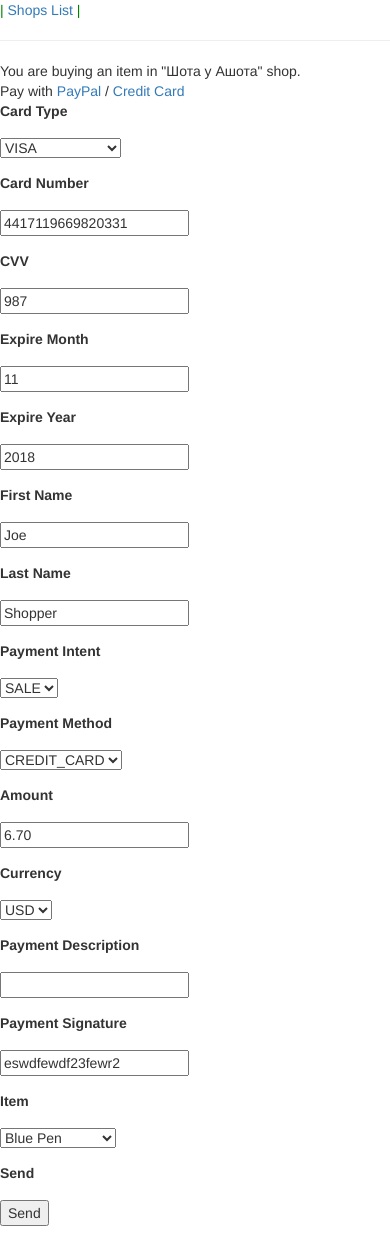
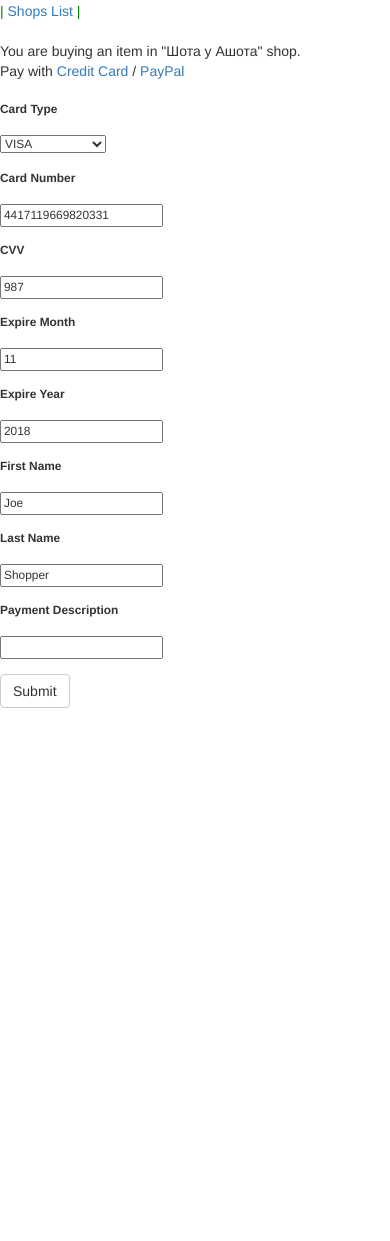
Before and after one commit to Yuriy1988/client-paysys-, a Flask app: page /credit-card-form/1 in a window 390 px wide. After the commit the page ends 708 px from the top, so only its background shows below. Run offline with Flask 2, Linux system fonts and the light colour scheme; some libraries are stand-ins or nearby versions.

Commit message:
Approved form

```diff
--- a/app/forms.py
+++ b/app/forms.py
@@ -1,4 +1,4 @@
-from wtforms import Form, StringField, SubmitField, SelectField, validators
+from wtforms import Form, StringField, SubmitField, SelectField, HiddenField, validators
 
 
 CARD_TYPE_CHOICES = [('visa', 'VISA'), ('mastercard', 'MASTERCARD')]
@@ -138,46 +138,45 @@ class CreditCardPaymentForm(Form):
     )
 
     # Payment stuff:
-    payment_intent = SelectField(
+    payment_intent = HiddenField(
         'Payment Intent',
         [validators.DataRequired(message='Sorry, this is a required field.'),
          validators.Length(min=1, max=30)],
-        choices=PAYMENT_INTENT_CHOICES
+        default='sale'
+        #choices=PAYMENT_INTENT_CHOICES
     )
-    payment_method = SelectField(
+    payment_method = HiddenField(
         'Payment Method',
         [validators.DataRequired(message='Sorry, this is a required field.'),
          validators.Length(min=1, max=30)],
-        choices=PAYMENT_METHOD_CHOICES
+        default='credit_card'
+        #choices=PAYMENT_METHOD_CHOICES
     )
-    amount_total = StringField(
+    amount_total = HiddenField(
         'Amount',
         [validators.DataRequired(message='Sorry, this is a required field.'),
          validators.Length(min=1, max=100)],
         default='6.70'
     )
-    amount_currency = SelectField(
+    amount_currency = HiddenField(
         'Currency',
         [validators.DataRequired(message='Sorry, this is a required field.'),
          validators.Length(min=3, max=3)],
-        choices=CURRENCY_CHOICES
+        default='USD'
+        #choices=CURRENCY_CHOICES
     )
     payment_description = StringField(
         'Payment Description',
         [validators.Length(min=0, max=300)],
         default=''
     )
-    payment_signature = StringField(
-        'Payment Signature',
-        [validators.DataRequired(message='Sorry, this is a required field.')],
-        default="eswdfewdf23fewr2"
-    )
 
     # etc:
-    item = SelectField(
+    item = HiddenField(
         'Item',
         [validators.DataRequired(message='Sorry, this is a required field.')],
-        choices=ITEM_CHOICES
+        default='item'
+        #choices=ITEM_CHOICES
     )
 
     # Submit button:
--- a/app/templates/__main.html
+++ b/app/templates/__main.html
@@ -7,10 +7,19 @@
 </head>
 <body>
 
-<font color="green">| <a href="{{ url_for('home') }}">Shops List</a> |</font>
-<hr>
+    <!--Navigation-->
+    <div class="row">
+        <div class="col-md-1"></div>
+        <div class="col-md-10 container">
+            <font color="green">| <a href="{{ url_for('home') }}">Shops List</a> |</font>
 
-{% block content %}{% endblock %}
+            <!--Content-->
+            <br><br>
+            {% block content %}{% endblock %}
+
+        </div>
+        <div class="col-md-1"></div>
+    </div>
 
 </body>
 </html>
--- a/app/templates/credit_card_payment_form.html
+++ b/app/templates/credit_card_payment_form.html
@@ -3,24 +3,88 @@
 {% block content %}
 
     You are buying an item in "{{ shop.name }}" shop.
-    <br>Pay with <a href="{{ url_for('paypal_payment_form', shop_id=shop.id) }}">PayPal</a> / <a href="{{ url_for('credit_card_payment_form', shop_id=shop.id) }}">Credit Card</a>
+    <br>Pay with <a href="{{ url_for('credit_card_payment_form', shop_id=shop.id) }}">Credit Card</a> / <a href="{{ url_for('paypal_payment_form', shop_id=shop.id) }}">PayPal</a>
 
-    <br>
+    <br><br>
     {% if err %}
         {% for i in err %}
             <br><font color="red">{{ i }}: {{ err[i] }}</font>
         {% endfor %}
     {% endif %}
 
-    <form class="form-horizontal" action="{{ url_for('credit_card_payment_form_execute', shop_id=shop.id) }}" method=post>
-        {% for i in form %}
-            <div class="form-group">
-                <label class="col-sm-2 control-label">{{ i.label }}</label>
-                <div class="col-sm-10 checkbox">
-                    {{ i }}
-                </div>
+    <form class="form-horizontal small" action="{{ url_for('credit_card_payment_form_execute', shop_id=shop.id) }}" method=post>
+
+        <div class="form-group">
+            <label class="col-sm-2 control-label">{{ form.card_type.label }}</label>
+            <div class="col-sm-10 checkbox">
+                {{ form.card_type }}
             </div>
-        {% endfor %}
+        </div>
+
+        <div class="form-group">
+            <label class="col-sm-2 control-label">{{ form.card_number.label }}</label>
+            <div class="col-sm-10 checkbox">
+                {{ form.card_number }}
+            </div>
+        </div>
+
+        <div class="form-group">
+            <label class="col-sm-2 control-label">{{ form.card_cvv.label }}</label>
+            <div class="col-sm-10 checkbox">
+                {{ form.card_cvv }}
+            </div>
+        </div>
+
+        <div class="form-group">
+            <label class="col-sm-2 control-label">{{ form.card_expire_month.label }}</label>
+            <div class="col-sm-10 checkbox">
+                {{ form.card_expire_month }}
+            </div>
+        </div>
+
+        <div class="form-group">
+            <label class="col-sm-2 control-label">{{ form.card_expire_year.label }}</label>
+            <div class="col-sm-10 checkbox">
+                {{ form.card_expire_year }}
+            </div>
+        </div>
+
+        <div class="form-group">
+            <label class="col-sm-2 control-label">{{ form.card_first_name.label }}</label>
+            <div class="col-sm-10 checkbox">
+                {{ form.card_first_name }}
+            </div>
+        </div>
+
+        <div class="form-group">
+            <label class="col-sm-2 control-label">{{ form.card_last_name.label }}</label>
+            <div class="col-sm-10 checkbox">
+                {{ form.card_last_name }}
+            </div>
+        </div>
+
+        {{ form.payment_intent }}
+        {{ form.payment_method }}
+        {{ form.amount_total }}
+        {{ form.amount_currency }}
+        {{ form.item }}
+
+        <div class="form-group">
+            <label class="col-sm-2 control-label">{{ form.payment_description.label }}</label>
+            <div class="col-sm-10 checkbox">
+                {{ form.payment_description }}
+            </div>
+        </div>
+
+        <button type="submit" class="btn btn-default">Submit</button>
+        <!--{% for i in form %}-->
+            <!--<div class="form-group">-->
+                <!--<label class="col-sm-2 control-label">{{ i.label }}</label>-->
+                <!--<div class="col-sm-10 checkbox">-->
+                    <!--{{ i }}-->
+                <!--</div>-->
+            <!--</div>-->
+        <!--{% endfor %}-->
     </form>
 
 
--- a/app/templates/home.html
+++ b/app/templates/home.html
@@ -6,8 +6,8 @@
     {% for shop in shops %}
         <br>
         {{ shop.id }}.
-        <a href="{{ url_for('paypal_payment_form', shop_id=shop.id) }}">{{ shop.name }}</a>
-        {{ shop.logo }}
+        <a href="{{ url_for('credit_card_payment_form', shop_id=shop.id) }}">{{ shop.name }}</a>
+        <img src="{{ shop.logo }}">
     {% endfor %}
 
 {% endblock %}
--- a/app/views.py
+++ b/app/views.py
@@ -1,6 +1,6 @@
 import json
 import requests
-from flask import render_template, request
+from flask import render_template, request, url_for
 
 from app import app
 from app.forms import PayPalPaymentForm, CreditCardPaymentForm
@@ -16,9 +16,9 @@ class Shop:
         self.logo = logo
 
 # DataBase:
-shop1 = Shop("1", "Шота у Ашота", "pass_to_image1")
-shop2 = Shop("2", "Товары Беллитора", "pass_to_image2")
-shop3 = Shop("3", "Лунный Сахар", "pass_to_image3")
+shop1 = Shop("1", "Шота у Ашота", "static/media/shota_u_ashota.jpg")
+shop2 = Shop("2", "Товары Беллитора", "static/media/belethors_goods.png")
+shop3 = Shop("3", "Лунный Сахар", "static/media/moon_sugar.png")
 shops = [shop1, shop2, shop3]
 
 
@@ -214,7 +214,7 @@ def credit_card_payment_form_execute(shop_id):
         amount_total = form.amount_total.data
         amount_currency = form.amount_currency.data
         payment_description = form.payment_description.data
-        payment_signature = form.payment_signature.data
+        payment_signature = "eswdfewdf23fewr2"
 
         # etc:
         item = form.item.data
```
Also changed, not shown: app/templates/paypal_payment_form.html (+3 -7 lines), app/static/media/belethors_goods.png (added), app/static/media/moon_sugar.png (added), app/static/media/shota_u_ashota.jpg (added), 2 other files.
